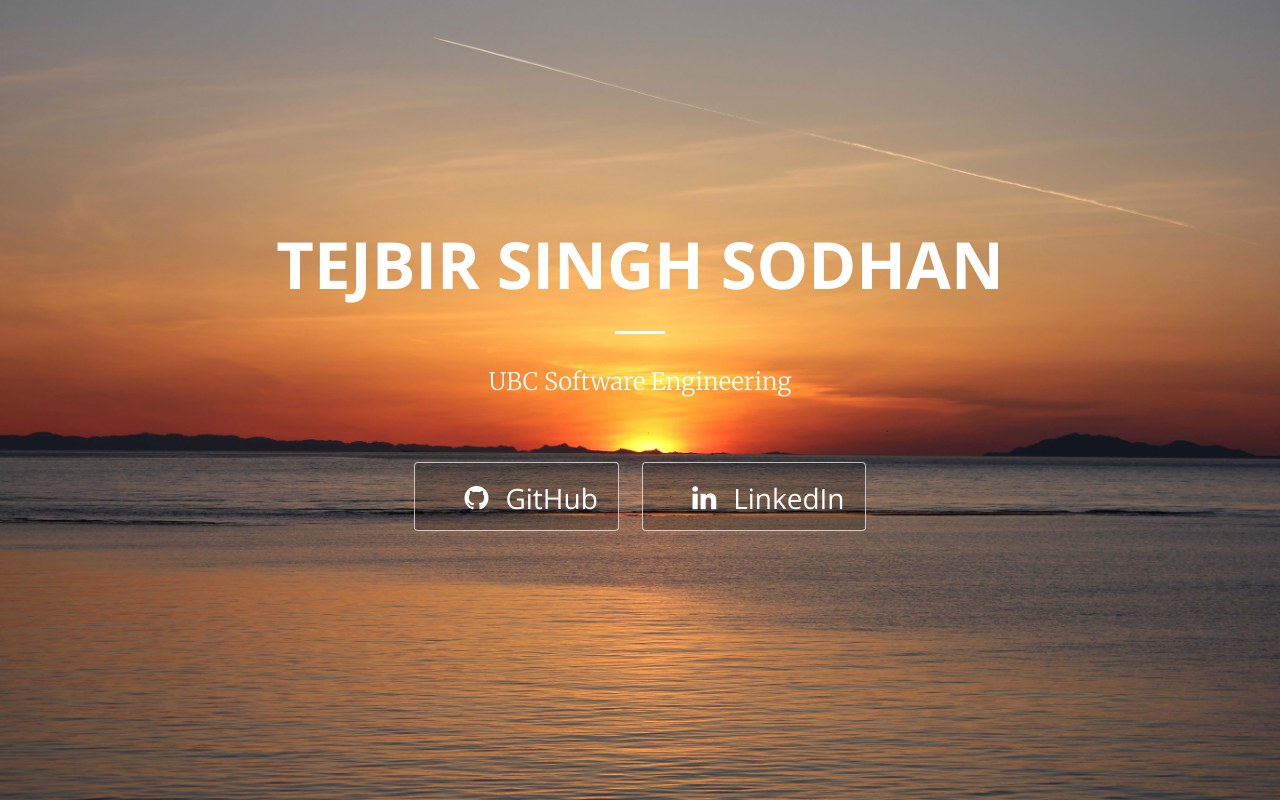
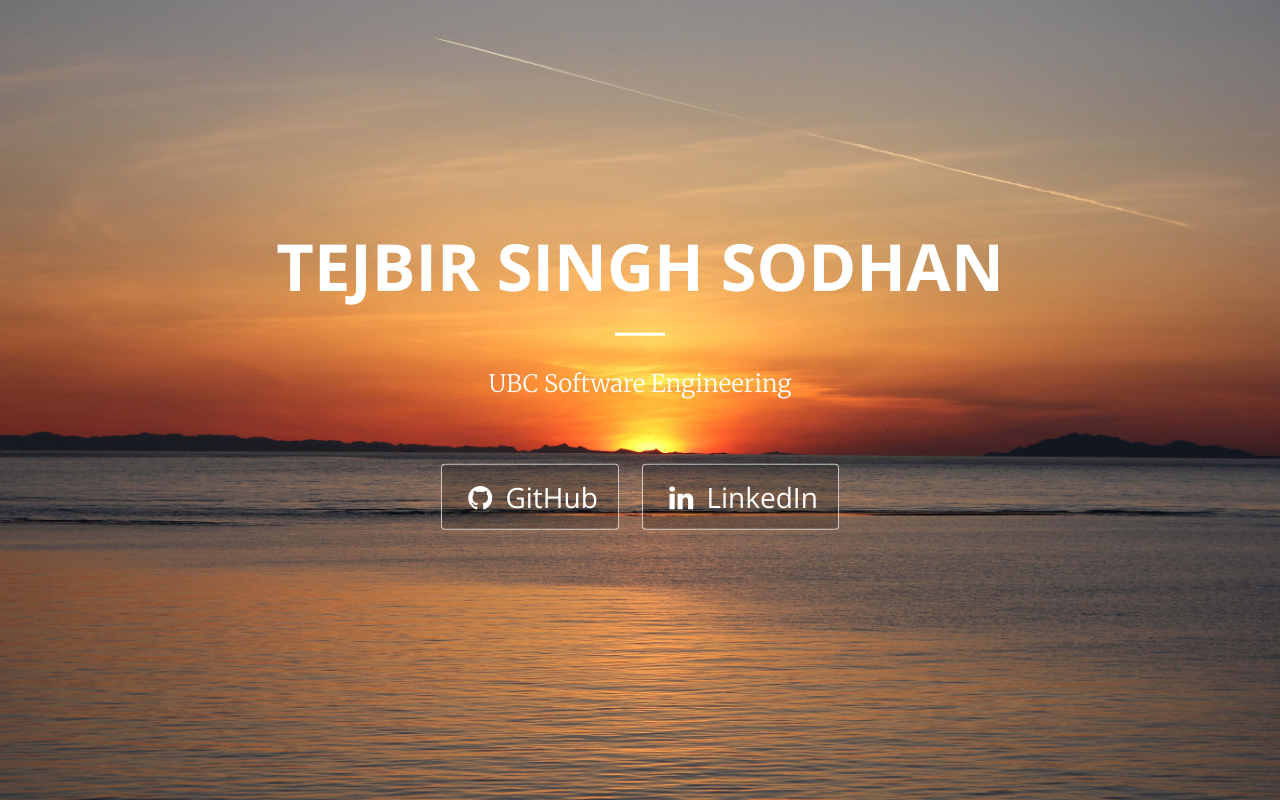
Before and after one commit to tejbirsingh/tejbirsingh.github.io, a plain HTML site: page index.html in a window 1280 px wide. Drawn offline with nearby package versions, Linux system fonts and the light colour scheme.

Commit message:
removing hover animations and adding in darken background when hovering over translucent buttons

```diff
--- a/css/creative.css
+++ b/css/creative.css
@@ -463,6 +463,12 @@ fieldset[disabled] .btn-primary.active {
     border-color: rgba(255, 255, 255, .7);
 }
 
+.btn-translucent:hover, .btn-translucent:focus, .btn-translucent:active, .btn-translucent.active{
+    color: inherit;
+    background-color: rgba(0, 0, 0, .5);
+    border-color: rgba(255, 255, 255, .9);
+}
+
 ::-moz-selection {
     text-shadow: none;
     color: #fff;
@@ -488,11 +494,3 @@ img::-moz-selection {
 body {
     webkit-tap-highlight-color: #222;
 }
-
-.gh.hvr-icon-float-away:before, .gh .hvr-icon-float-away:after {
-    content: "\f09b";
-}
-
-.li.hvr-icon-float-away:before, .li.hvr-icon-float-away:after {
-    content: "\f0e1";
-}
--- a/css/hover.css
+++ /dev/null
@@ -1,58 +0,0 @@
-/* Icon Float Away */
-@-webkit-keyframes hvr-icon-float-away {
-    0% {
-        opacity: 1;
-    }
-
-    100% {
-        opacity: 0;
-        -webkit-transform: translateY(-1em);
-        transform: translateY(-1em);
-    }
-}
-
-@keyframes hvr-icon-float-away {
-    0% {
-        opacity: 1;
-    }
-
-    100% {
-        opacity: 0;
-        -webkit-transform: translateY(-1em);
-        transform: translateY(-1em);
-    }
-}
-
-/* Icon Float Away */
-.hvr-icon-float-away {
-    display: inline-block;
-    vertical-align: middle;
-    -webkit-transform: translateZ(0);
-    transform: translateZ(0);
-    box-shadow: 0 0 1px rgba(0, 0, 0, 0);
-    -webkit-backface-visibility: hidden;
-    backface-visibility: hidden;
-    -moz-osx-font-smoothing: grayscale;
-    position: relative;
-    padding-left: 2.5em;
-}
-.hvr-icon-float-away:before, .hvr-icon-float-away:after {
-    content: "\f09b";
-    position: absolute;
-    left: 1em;
-    padding: 0 1px;
-    font-family: FontAwesome;
-}
-.hvr-icon-float-away:after {
-    opacity: 0;
-    -webkit-animation-duration: 0.5s;
-    animation-duration: 0.5s;
-    -webkit-animation-fill-mode: forwards;
-    animation-fill-mode: forwards;
-}
-.hvr-icon-float-away:hover:after, .hvr-icon-float-away:focus:after, .hvr-icon-float-away:active:after {
-    -webkit-animation-name: hvr-icon-float-away;
-    animation-name: hvr-icon-float-away;
-    -webkit-animation-timing-function: ease-out;
-    animation-timing-function: ease-out;
-}
--- a/index.html
+++ b/index.html
@@ -24,7 +24,6 @@
 
     <!-- Custom CSS -->
     <link rel="stylesheet" href="css/creative.css" type="text/css">
-    <link rel="stylesheet" href="css/hover.css" type="text/css">
 
     <!-- HTML5 Shim and Respond.js IE8 support of HTML5 elements and media queries -->
     <!-- WARNING: Respond.js doesn't work if you view the page via file:// -->
@@ -81,8 +80,8 @@
                 <h1>Tejbir Singh Sodhan</h1>
                 <hr class="light">
                 <p class="text-faded">UBC Software Engineering</p>
-                <a href="https://github.com/tejbirsingh" target="_blank" class="btn btn-big btn-translucent"><span class="gh hvr-icon-float-away">GitHub </span></a>
-                <a href="https://ca.linkedin.com/in/tejbirsodhan" target="_blank" class="btn btn-big btn-translucent"><span class="li hvr-icon-float-away"> LinkedIn </span></a>
+                <a href="https://github.com/tejbirsingh" target="_blank" class="btn btn-big btn-translucent"><i class="fa fa-github fa-fw"></i> GitHub</a>
+                <a href="https://ca.linkedin.com/in/tejbirsodhan" target="_blank" class="btn btn-big btn-translucent"><i class="fa fa-linkedin fa-fw"></i> LinkedIn</a>
             </div>
         </div>
     </header>
```
